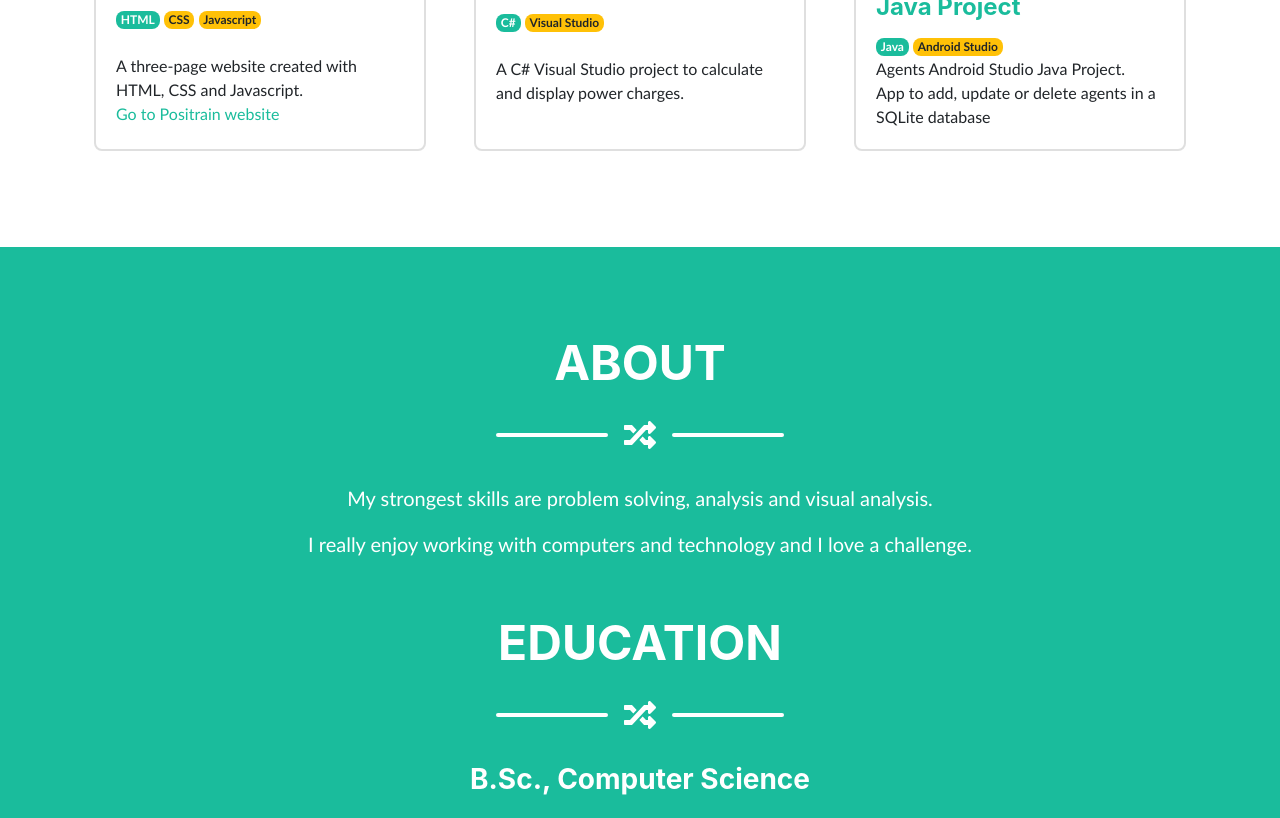
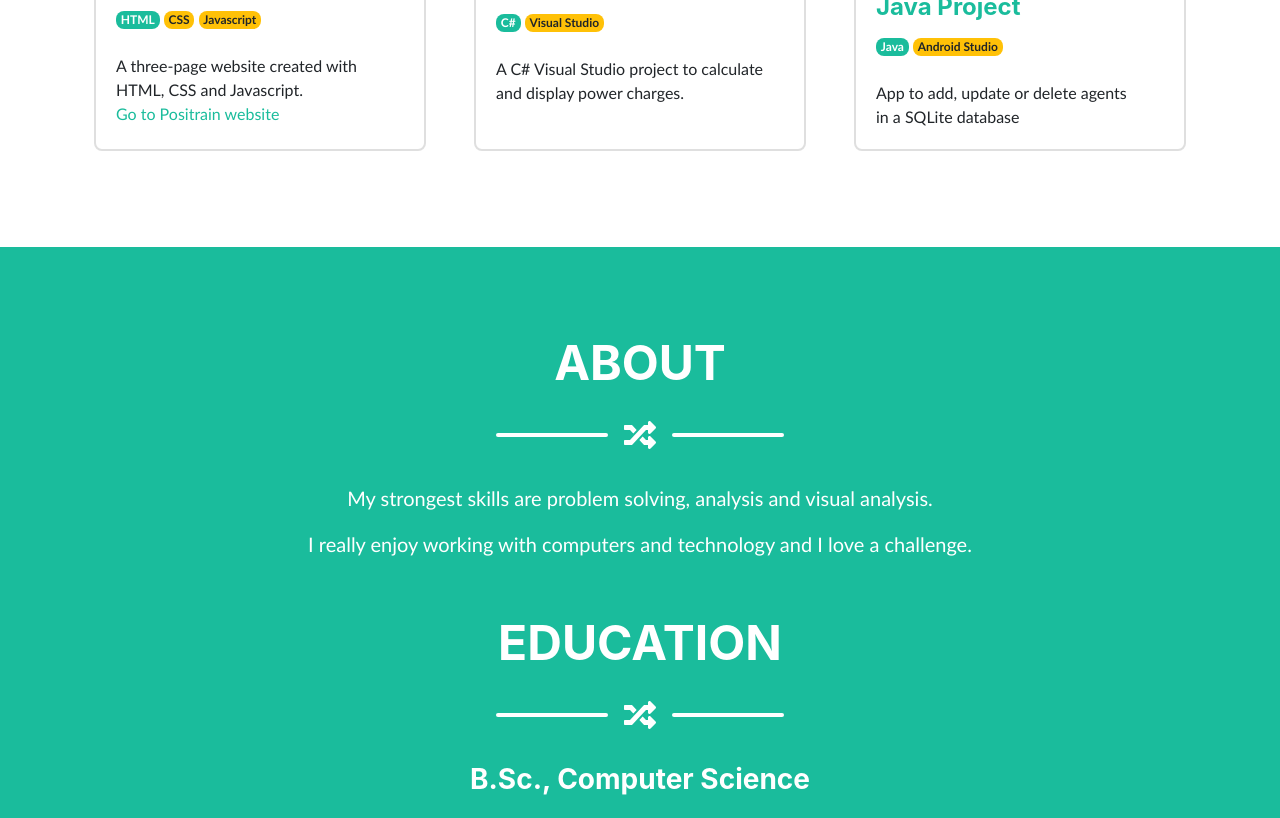
Before and after one commit to lsaffel/lsaffel.github.io, a plain HTML site: page index.html in a window 1280 px wide. Shown: the part 1331-2149 px from the top of the page. Drawn offline with nearby package versions, Linux system fonts and the light colour scheme; a web font is replaced by a local one.

Commit message:
Update index.html
edited the description text for project #3

```diff
--- a/index.html
+++ b/index.html
@@ -131,8 +131,9 @@
                          <p class="card-text">
                              <span class="badge badge-primary">Java</span>
                              <span class="badge badge-warning">Android Studio</span>
-                           </br>Agents Android Studio Java Project.</br>
-                           App to add, update or delete agents in a SQLite database
+                           </br></br> App to add, update or delete agents </br>
+                           in a SQLite database</br>
+
                          </p>
                      </div>
                  </div>
```
